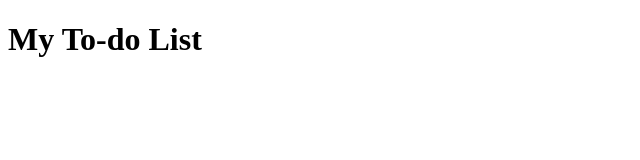
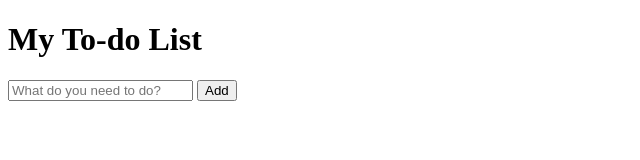
Before and after one commit to sol-wizard/blotz-todo-page-bentest, a plain HTML site: page index.html in a window 1280 px wide. Shown: the whole page, without its empty margins (0-640 px from the left). Drawn offline with Linux system fonts and the light colour scheme.

Commit message:
Add text box, Add button and empty list

```diff
--- a/index.html
+++ b/index.html
@@ -7,5 +7,12 @@
 </head>
 <body>
   <h1>My To-do List</h1>
+
+  <div class="add-row">
+    <input id="task-input" type="text" placeholder="What do you need to do?">
+    <button id="add-button">Add</button>
+  </div>
+
+  <ul id="task-list"></ul>
 </body>
 </html>
```
